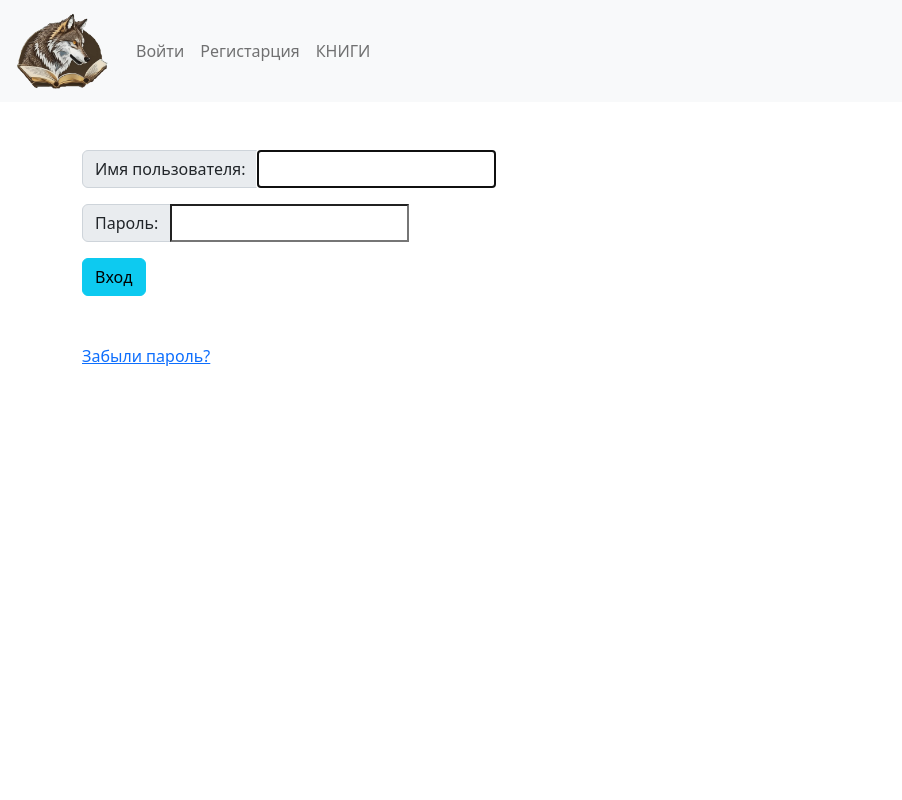
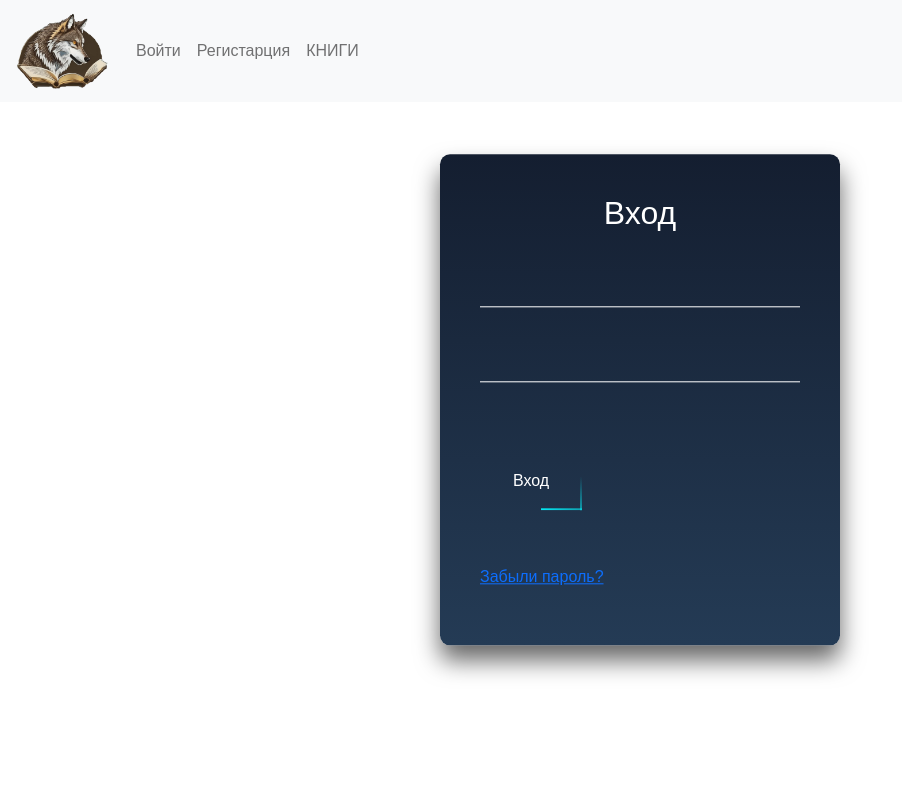
Before and after one commit to OlegAmstl/wolfreads, a Django app: page /auth/login/ in a window 1280 px wide. Shown: the whole page, without its empty margins (0-902 px from the left). Run offline with Django 4.2, Linux system fonts and the light colour scheme.

Commit message:
Стилизовано окно входа

```diff
--- a/cutebooks/static/css/styles.css
+++ b/cutebooks/static/css/styles.css
@@ -1,3 +1,13 @@
+.color-w {
+    color: #fff;
+}
+
+
+
+
+
+
+
 .container-index {
     font-family: 'Open Sans', sans-serif;
 }
@@ -124,3 +134,175 @@
 .hide-block {
     display:none;
 }
+
+
+
+/* Окно входа */
+
+html {
+    height: 100%;
+  }
+  body {
+    margin:0;
+    padding:0;
+    font-family: sans-serif;
+  }
+
+  .login-box {
+    position: absolute;
+    top: 50%;
+    left: 50%;
+    width: 400px;
+    padding: 40px;
+    transform: translate(-50%, -50%);
+    background: linear-gradient(#141e30, #243b55);
+
+    box-sizing: border-box;
+    box-shadow: 0 15px 25px rgba(0,0,0,.6);
+    border-radius: 10px;
+  }
+
+  .login-box h2 {
+    margin: 0 0 30px;
+    padding: 0;
+    color: #fff;
+    text-align: center;
+  }
+
+  .login-box .user-box {
+    position: relative;
+  }
+
+  .login-box .user-box input {
+    width: 100%;
+    padding: 10px 0;
+    font-size: 16px;
+    color: #fff;
+    margin-bottom: 30px;
+    border: none;
+    border-bottom: 1px solid #fff;
+    outline: none;
+    background: transparent;
+  }
+  .login-box .user-box label {
+    position: absolute;
+    top:0;
+    left: 0;
+    padding: 10px 0;
+    font-size: 16px;
+    color: #fff;
+    pointer-events: none;
+    transition: .5s;
+  }
+
+  .login-box .user-box input:focus ~ label,
+  .login-box .user-box input:valid ~ label {
+    top: -20px;
+    left: 0;
+    color: #03e9f4;
+    font-size: 12px;
+  }
+
+  .login-box form a {
+    position: relative;
+    display: inline-block;
+    padding: 10px 20px;
+    color: #03e9f4;
+    font-size: 16px;
+    text-decoration: none;
+    text-transform: uppercase;
+    overflow: hidden;
+    transition: .5s;
+    margin-top: 40px;
+    letter-spacing: 4px
+  }
+
+  .login-box a:hover {
+    background: #03e9f4;
+    color: #fff;
+    border-radius: 5px;
+    box-shadow: 0 0 5px #03e9f4,
+                0 0 25px #03e9f4,
+                0 0 50px #03e9f4,
+                0 0 100px #03e9f4;
+  }
+
+  .login-box a span {
+    position: absolute;
+    display: block;
+  }
+
+  .login-box a span:nth-child(1) {
+    top: 0;
+    left: -100%;
+    width: 100%;
+    height: 2px;
+    background: linear-gradient(90deg, transparent, #03e9f4);
+    animation: btn-anim1 1s linear infinite;
+  }
+
+  @keyframes btn-anim1 {
+    0% {
+      left: -100%;
+    }
+    50%,100% {
+      left: 100%;
+    }
+  }
+
+  .login-box a span:nth-child(2) {
+    top: -100%;
+    right: 0;
+    width: 2px;
+    height: 100%;
+    background: linear-gradient(180deg, transparent, #03e9f4);
+    animation: btn-anim2 1s linear infinite;
+    animation-delay: .25s
+  }
+
+  @keyframes btn-anim2 {
+    0% {
+      top: -100%;
+    }
+    50%,100% {
+      top: 100%;
+    }
+  }
+
+  .login-box a span:nth-child(3) {
+    bottom: 0;
+    right: -100%;
+    width: 100%;
+    height: 2px;
+    background: linear-gradient(270deg, transparent, #03e9f4);
+    animation: btn-anim3 1s linear infinite;
+    animation-delay: .5s
+  }
+
+  @keyframes btn-anim3 {
+    0% {
+      right: -100%;
+    }
+    50%,100% {
+      right: 100%;
+    }
+  }
+
+  .login-box a span:nth-child(4) {
+    bottom: -100%;
+    left: 0;
+    width: 2px;
+    height: 100%;
+    background: linear-gradient(360deg, transparent, #03e9f4);
+    animation: btn-anim4 1s linear infinite;
+    animation-delay: .75s
+  }
+
+  @keyframes btn-anim4 {
+    0% {
+      bottom: -100%;
+    }
+    50%,100% {
+      bottom: 100%;
+    }
+  }
--- a/cutebooks/templates/users/login.html
+++ b/cutebooks/templates/users/login.html
@@ -12,20 +12,27 @@
     {% endif %}
   {% endif %}
 
+  <div class="login-box">
+    <h2>Вход</h2>
     <form method="post" action="{% url 'login' %}">
     {% csrf_token %}
-    <div class="input-group mb-3">
-      <span class="input-group-text" id="inputGroup-sizing-default">{{ form.username.label_tag }}</span>
+      <div class="user-box">
         {{ form.username }}
       </div>
-    <div class="input-group mb-3">
-      <span class="input-group-text" id="inputGroup-sizing-default">{{ form.password.label_tag }}</span>
+      <div class="user-box">
         {{ form.password }}
       </div>
-    <input class="btn btn-info" type="submit" value="Вход" />
+      <a href="#">
+        <span></span>
+        <span></span>
+        <span></span>
+        <span></span>
+        <input class="btn color-w" type="submit" value="Вход" />
         <input type="hidden" name="next" value="{{ next }}" />
+      </a>
     </form>
     <p class="mt-5"><a href="{% url 'users:password_reset' %}">Забыли пароль?</a></p>
   </div>
+</div>
 
 {% endblock %}
```
Lines whose indentation alone changed are shown as unchanged.
